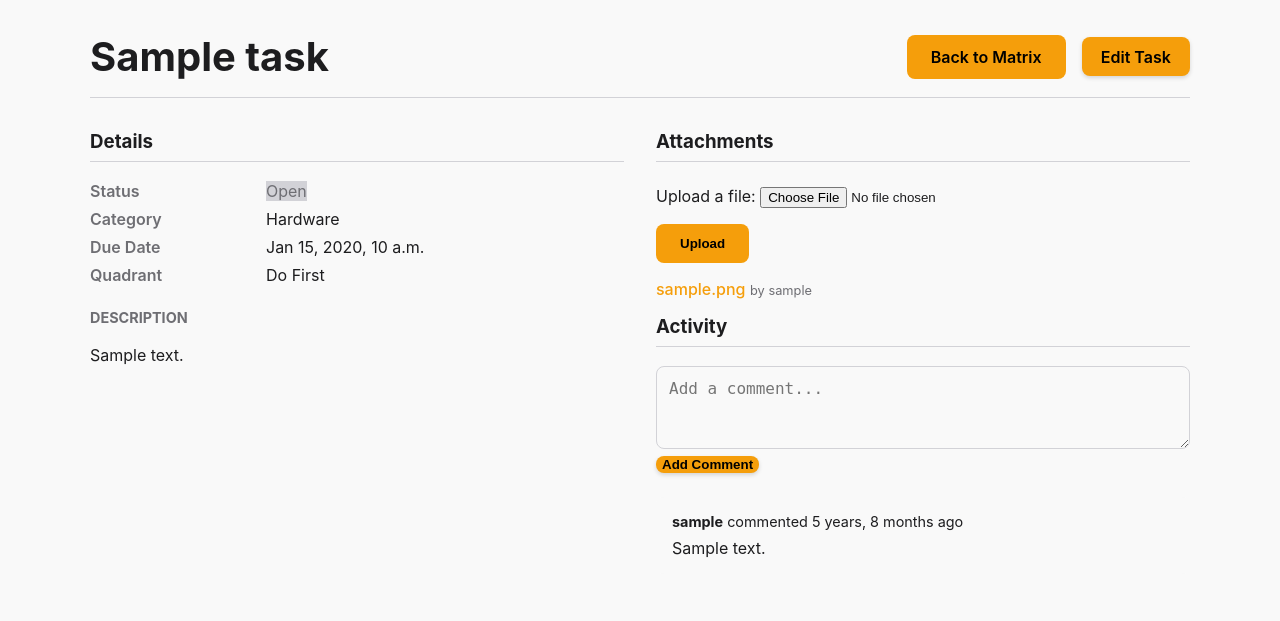
After one commit to pho3n1xy/eisenhower, a Django app: page /task/1/ in a window 1280 px wide. The commit adds this page. Shown: the top 621 px of the page. Run offline with Django 5.2, Linux system fonts and the light colour scheme; a user stored in the database is signed in; tables that the repository leaves empty hold one stand-in row (values such as "Sample post").

Commit message:
added the task view page. by clicking on a tasks title it will take you to a page where you can add comments to the task and also attachements.

```diff
--- a/static/css/main.css
+++ b/static/css/main.css
@@ -372,7 +372,9 @@ body.dark-mode select:focus {
 }
 
 .button-secondary:hover {
-    background-color: var(--border-color);
+    filter: brightness(0.9);
+    transform: translateY(-2px);
+    box-shadow: 0 4px 8px rgba(0, 0, 0, 0.2);
 }
 
 /* Container for the two buttons on the confirmation page */
@@ -424,3 +426,87 @@ body.dark-mode .status-open {
     background-color: #3a3a3c;
     color: #a1a1a6;
 }
+
+/* Style for the linked task title on cards */
+.task-title a {
+    color: inherit; /* Makes the link use the same color as the h3 tag */
+    text-decoration: none; /* Removes the underline */
+}
+
+.task-title a:hover {
+    text-decoration: underline; /* Adds an underline on hover for clear feedback */
+}
+
+
+/* --- Styles for Task Detail Page --- */
+
+.detail-grid {
+    display: grid;
+    grid-template-columns: 1fr 1fr;
+    gap: 2rem;
+    margin-top: 2rem;
+}
+
+.task-details-panel h3,
+.task-activity-panel h3 {
+    margin-top: 0;
+    padding-bottom: 0.5rem;
+    border-bottom: 1px solid var(--border-color);
+}
+
+.task-details-panel h4 {
+    margin-top: 1.5rem;
+    color: var(--secondary-text-color);
+    font-size: 0.9rem;
+    text-transform: uppercase;
+}
+
+.task-details-panel dl {
+    display: grid;
+    grid-template-columns: 120px 1fr;
+    gap: 0.5rem 1rem;
+}
+
+.task-details-panel dt {
+    font-weight: 600;
+    color: var(--secondary-text-color);
+}
+
+.attachment-form,
+.comment-list {
+    margin-top: 1.5rem;
+}
+
+.attachment-list {
+    list-style: none;
+    padding: 0;
+}
+.attachment-list li {
+    margin-bottom: 0.5rem;
+}
+.attachment-list a {
+    color: var(--accent-color);
+    text-decoration: none;
+    font-weight: 500;
+}
+.attachment-list a:hover {
+    text-decoration: underline;
+}
+.meta-text {
+    font-size: 0.8rem;
+    color: var(--secondary-text-color);
+}
+
+.comment {
+    background-color: var(--bg-color);
+    padding: 1rem;
+    border-radius: 8px;
+    margin-bottom: 1rem;
+}
+.comment-author {
+    margin: 0 0 0.5rem 0;
+    font-size: 0.9rem;
+}
+.comment p:last-child {
+    margin: 0;
+}
--- a/tasks/forms.py
+++ b/tasks/forms.py
@@ -1,5 +1,5 @@
 from django import forms
-from .models import Task
+from .models import Task, Comment, Attachment
 
 class TaskForm(forms.ModelForm):
     class Meta:
@@ -16,3 +16,22 @@ class TaskForm(forms.ModelForm):
             'important': forms.CheckboxInput(attrs={'class': 'form-checkbox'}),
             'status': forms.Select(attrs={'class': 'form-select'})
         }
+
+class CommentForm(forms.ModelForm):
+    class Meta:
+        model = Comment
+        fields = ['text']
+        widgets = {
+            'text': forms.Textarea(attrs={'class': 'form-textarea', 'rows': 3, 'placeholder': 'Add a comment...'}),
+        }
+        labels = {
+            'text': '', # This hides the "Text:" label on the form
+        }
+
+class AttachmentForm(forms.ModelForm):
+    class Meta:
+        model = Attachment
+        fields = ['file']
+        labels = {
+            'file': 'Upload a file',
+        }
--- a/tasks/models.py
+++ b/tasks/models.py
@@ -40,7 +40,7 @@ class Task(models.Model):
 
     # --- Core Task Attributes ---
     title = models.CharField(max_length=200)
-    description = models.TextField(blank=True, null=True, help_text="Detailed notes for the task")
+    description = models.TextField(blank=True, null=True, help_text="")
     created_at = models.DateTimeField(auto_now_add=True)
     due_date = models.DateTimeField(blank=True, null=True, help_text="When the task is scheduled to be done")
 
@@ -58,7 +58,7 @@ class Task(models.Model):
     assignee = models.ForeignKey(User, on_delete=models.SET_NULL, null=True, blank=True, related_name='assigned_tasks')
     tags = models.ManyToManyField(Tag, blank=True)
 
-    # For "Q4 Delete" workflow -> "non-destructive delete"
+    # Archiving and Saving Tasks
     is_archived = models.BooleanField(default=False, help_text="Marks a task as archived instead of deleting it.")
     is_completed = models.BooleanField(default=False)
 
@@ -84,6 +84,11 @@ class Task(models.Model):
         else:
             return 'delete'  # Quadrant 4: Not Important & Not Urgent
 
+    @property
+    def get_quadrant_display(self):
+        """Returns a human-readable version of the quadrant name."""
+        return self.quadrant.replace('_', ' ').title()
+
 class Comment(models.Model):
     """Represents a comment on a task/ticket."""
     task = models.ForeignKey(Task, on_delete=models.CASCADE, related_name='comments')
--- a/tasks/templates/tasks/task_card.html
+++ b/tasks/templates/tasks/task_card.html
@@ -1,7 +1,9 @@
 <div class="task-card">
     <div class="task-card-header">
 
-        <h3 class="task-title">{{ task.title }}</h3>
+        <h3 class="task-title">
+            <a href="{% url 'tasks:task_detail' pk=task.pk %}">{{ task.title }}</a>
+        </h3>
         <a href="{% url 'tasks:edit_task' pk=task.pk %}" class="button-primary task-edit-button">Edit</a>
 
     </div>
--- /dev/null
+++ b/tasks/templates/tasks/task_detail.html
@@ -0,0 +1,72 @@
+{% extends "tasks/base.html" %}
+
+{% block title %}{{ task.title }}{% endblock %}
+
+{% block content %}
+<div class="container" style="max-width: 1100px;">
+
+    <header class="header">
+        <h1 class="header-title">{{ task.title }}</h1>
+        <div class="header-controls">
+            <a href="{% url 'tasks:matrix' %}" class="button-secondary">Back to Matrix</a>
+            <a href="{% url 'tasks:edit_task' pk=task.pk %}" class="button-primary">Edit Task</a>
+        </div>
+    </header>
+
+    <main class="detail-grid">
+        <div class="task-details-panel">
+            <h3>Details</h3>
+            <dl>
+                <dt>Status</dt>
+                <dd><span class="task-status-badge status-{{ task.status|lower }}">{{ task.get_status_display }}</span></dd>
+
+                <dt>Category</dt>
+                <dd>{{ task.get_category_display }}</dd>
+
+                <dt>Due Date</dt>
+                <dd>{{ task.due_date|date:"M j, Y, P"|default:"Not set" }}</dd>
+
+                <dt>Quadrant</dt>
+                <dd>{{ task.get_quadrant_display }}</dd>
+            </dl>
+
+            <h4>Description</h4>
+            <p>{{ task.description|linebreaksbr|default:"No description provided." }}</p>
+        </div>
+
+        <div class="task-activity-panel">
+            <h3>Attachments</h3>
+            <form method="POST" enctype="multipart/form-data" class="attachment-form">
+                {% csrf_token %}
+                {{ attachment_form.as_p }}
+                <button type="submit" name="add_attachment" class="button-secondary">Upload</button>
+            </form>
+            <ul class="attachment-list">
+                {% for attachment in attachments %}
+                    <li><a href="{{ attachment.file.url }}" target="_blank">{{ attachment.file.name|cut:"attachments/" }}</a> <span class="meta-text">by {{ attachment.uploaded_by.username }}</span></li>
+                {% empty %}
+                    <li class="meta-text">No files attached.</li>
+                {% endfor %}
+            </ul>
+
+            <h3>Activity</h3>
+            <form method="POST">
+                {% csrf_token %}
+                {{ comment_form.text }}
+                <button type="submit" name="add_comment" class="button-primary">Add Comment</button>
+            </form>
+            <div class="comment-list">
+                {% for comment in comments %}
+                    <div class="comment">
+                        <p class="comment-author"><strong>{{ comment.author.username }}</strong> commented {{ comment.created_at|timesince }} ago</p>
+                        <p>{{ comment.text|linebreaksbr }}</p>
+                    </div>
+                {% empty %}
+                    <p class="meta-text">No comments yet.</p>
+                {% endfor %}
+            </div>
+        </div>
+    </main>
+
+</div>
+{% endblock %}
--- a/tasks/urls.py
+++ b/tasks/urls.py
@@ -26,4 +26,6 @@ urlpatterns = [
     #URL path to view archived tasks
     path('archive-completed/', views.archive_completed_tasks, name='archive_completed'),
 
+    #URL to the view a task and all its details, as well as add to it
+    path('task/<int:pk>/', views.task_detail_view, name='task_detail'),
 ]
--- a/tasks/views.py
+++ b/tasks/views.py
@@ -5,7 +5,7 @@ from django.views.decorators.http import require_POST
 from .models import Task
 from django.http import HttpResponseRedirect
 from django.db.models import Q
-from .forms import TaskForm
+from .forms import TaskForm, CommentForm, AttachmentForm
 
 
 #Decorator to protect the matrix view
@@ -133,3 +133,44 @@ def archive_completed_tasks(request):
     tasks_to_archive = Task.objects.filter(assignee=request.user, is_completed=True, is_archived=False)
     tasks_to_archive.update(is_archive=True)
     return redirect('tasks:matrix')
+
+
+@login_required
+def task_detail_view(request, pk):
+    task = get_object_or_404(Task, pk=pk, assignee=request.user)
+    comments = task.comments.all().order_by('-created_at')
+    attachments = task.attachments.all().order_by('-uploaded_at')
+
+    if request.method == 'POST':
+        # Check if the comment form was submitted
+        if 'add_comment' in request.POST:
+            comment_form = CommentForm(request.POST)
+            if comment_form.is_valid():
+                comment = comment_form.save(commit=False)
+                comment.task = task
+                comment.author = request.user
+                comment.save()
+                return redirect('tasks:task_detail', pk=task.pk)
+
+        # Check if the attachment form was submitted
+        if 'add_attachment' in request.POST:
+            attachment_form = AttachmentForm(request.POST, request.FILES)
+            if attachment_form.is_valid():
+                attachment = attachment_form.save(commit=False)
+                attachment.task = task
+                attachment.uploaded_by = request.user
+                attachment.save()
+                return redirect('tasks:task_detail', pk=task.pk)
+
+    # For a GET request, create empty forms
+    comment_form = CommentForm()
+    attachment_form = AttachmentForm()
+
+    context = {
+        'task': task,
+        'comments': comments,
+        'attachments': attachments,
+        'comment_form': comment_form,
+        'attachment_form': attachment_form
+    }
+    return render(request, 'tasks/task_detail.html', context)
```
